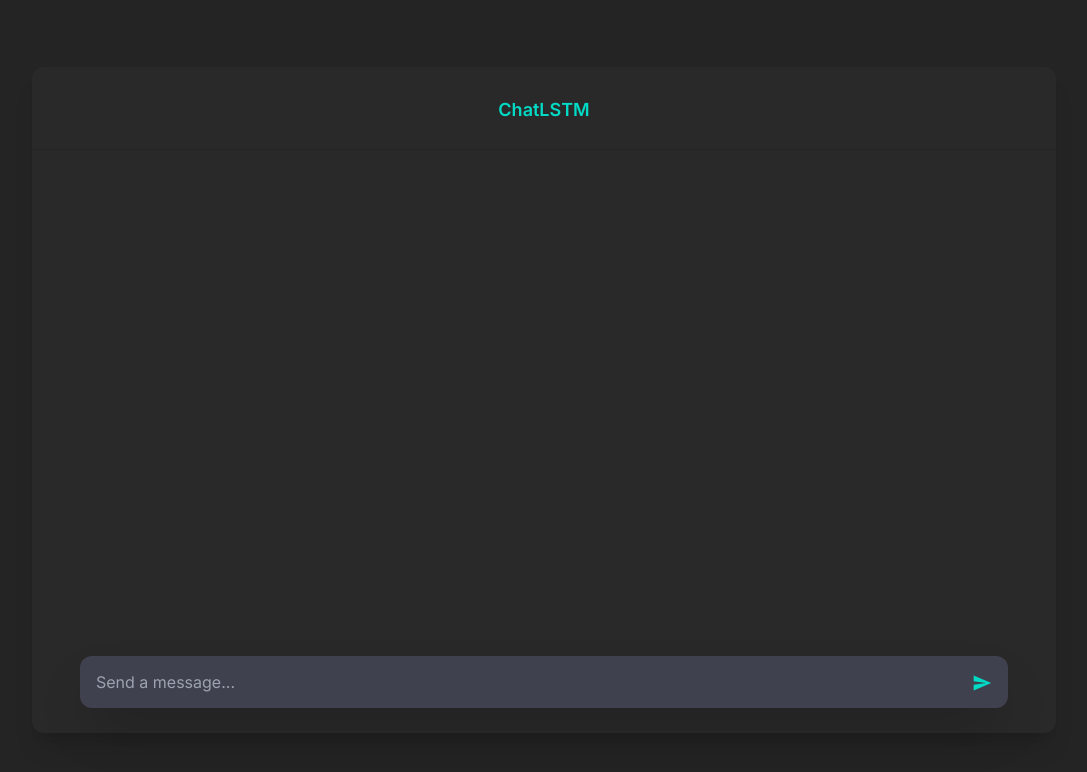
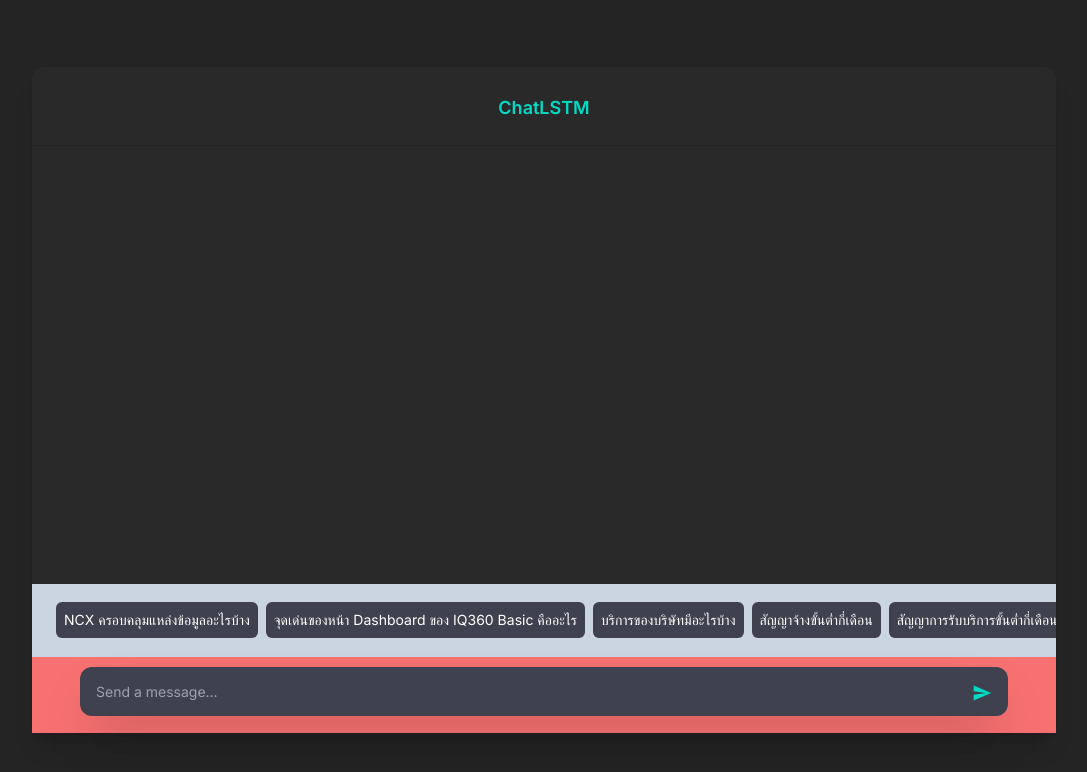
Before and after one commit to SirinootKK/demo-lstm-chatbot, a React (Vite) app: page / in a window 1280 px wide. Shown: the top 772 px of the page, without its empty margins (96-1183 px from the left). Built offline with nearby package versions, Linux system fonts and the light colour scheme.

Commit message:
add example input

```diff
--- a/src/components/ChatBox.jsx
+++ b/src/components/ChatBox.jsx
@@ -7,6 +7,16 @@ function ChatBox() {
   const [userMessage, setUserMessage] = useState("");
   const [isLoading, setIsLoading] = useState(false);
   const [botResponses, setBotResponses] = useState([]);
+  const [examples] = useState([
+    "NCX ครอบคลุมแหล่งข้อมูลอะไรบ้าง",
+    "จุดเด่นของหน้า Dashboard ของ IQ360 Basic คืออะไร",
+    "บริการของบริษัทมีอะไรบ้าง",
+    "สัญญาจ้างขั้นต่ำกี่เดือน",
+    "สัญญาการรับบริการขั้นต่ำกี่เดือน",
+    "รับทำ Crisis หรือไม่",
+    "มีบริการฐานข้อมูลราคาพิเศษสำหรับนักศึกษาเพื่อใช้ทำวิจัยหรือไม่",
+    "Page Rank ของ Online Media คืออะไร",
+  ]);
 
   const chatContainerRef = useRef(null);
 
@@ -16,6 +26,33 @@ function ChatBox() {
         chatContainerRef.current.scrollHeight;
     }
   }, [botResponses]);
+
+  const handleScroll = (e) => {
+    const strength = Math.abs(e.deltaY);
+
+    if (e.deltaY === 0) return;
+
+    const el = e.currentTarget;
+
+    if (
+      !(el.scrollLeft === 0 && e.deltaY < 0) &&
+      !(
+        el.scrollWidth - el.clientWidth - Math.round(el.scrollLeft) === 0 &&
+        e.deltaY > 0
+      )
+    ) {
+      e.preventDefault();
+    }
+
+    el.scrollTo({
+      left: el.scrollLeft + e.deltaY,
+      behavior: strength > 70 ? "auto" : "smooth",
+    });
+  };
+
+  const handleExampleClick = (example) => {
+    setUserMessage(example);
+  };
 
   const handleSubmit = async (e) => {
     e.preventDefault();
@@ -49,7 +86,6 @@ function ChatBox() {
       setIsLoading(false);
     }
   };
-
   return (
     <div className="flex justify-center items-center h-screen w-screen bg-primary">
       <div className="w-full max-w-5xl h-full md:m-4 md:h-5/6 bg-secondary md:rounded-xl shadow-xl flex flex-col">
@@ -57,7 +93,10 @@ function ChatBox() {
           {isLoading ? "Loading..." : "ChatLSTM"}
         </h1>
         <div className="h-[2px] bg-primary border-0 w-full shadow-xl" />
-        <div className="flex-grow overflow-auto h-full" ref={chatContainerRef}>
+        <div
+          className="flex-grow overflow-auto vertical-scorllbar h-full"
+          ref={chatContainerRef}
+        >
           {botResponses.map((response, index) => (
             <div
               key={index}
@@ -74,7 +113,22 @@ function ChatBox() {
             </div>
           ))}
         </div>
-        <div className="h-36 w-full flex items-center">
+        <ul
+          className="flex h-28 pl-6 w-full horizontal-scorllbar overflow-x-hidden overflow-y-hidden items-center gap-x-2 bg-slate-300 select-none"
+          onDrag={handleScroll}
+          onWheel={handleScroll}
+        >
+          {examples.map((example, index) => (
+            <h1
+              key={index}
+              onClick={() => handleExampleClick(example)}
+              className="bg-primaryLight whitespace-nowrap text-white text-sm p-2 rounded-md flex items-center flex-nowrap w-full h-fit"
+            >
+              {example}
+            </h1>
+          ))}
+        </ul>
+        <div className="h-28 w-full flex items-center bg bg-red-400 pb-2">
           <form
             onSubmit={handleSubmit}
             className="flex w-full h-fit relative px-12"
--- a/src/index.css
+++ b/src/index.css
@@ -7,21 +7,45 @@
 @layer components {
   * {
     font-family: "Inter", sans-serif;
+  }
+
+  .vertical-scorllbar {
     scrollbar-width: thin;
     scrollbar-color: theme("colors.transparent") theme("colors.primaryLight");
   }
 
   /* Chrome, Edge, and Safari */
-  *::-webkit-scrollbar {
+  .vertical-scorllbar::-webkit-scrollbar {
     width: 10px;
   }
 
-  *::-webkit-scrollbar-track {
+  .vertical-scorllbar::-webkit-scrollbar-track {
     background: theme("colors.transparent");
     border-radius: 5px;
   }
 
-  *::-webkit-scrollbar-thumb {
+  .vertical-scorllbar::-webkit-scrollbar-thumb {
+    background-color: theme("colors.primaryLight");
+    border-radius: 14px;
+    border: 3px solid theme("colors.transparent");
+  }
+
+  .horizontal-scorllbar {
+    scrollbar-width: thin;
+    scrollbar-color: theme("colors.white") theme("colors.black");
+  }
+
+  /* Chrome, Edge, and Safari */
+  .horizontal-scorllbar::-webkit-scrollbar {
+    height: 10px;
+  }
+
+  .horizontal-scorllbar::-webkit-scrollbar-track {
+    background: theme("colors.transparent");
+    border-radius: 5px;
+  }
+
+  .horizontal-scorllbar::-webkit-scrollbar-thumb {
     background-color: theme("colors.primaryLight");
     border-radius: 14px;
     border: 3px solid theme("colors.transparent");
```
